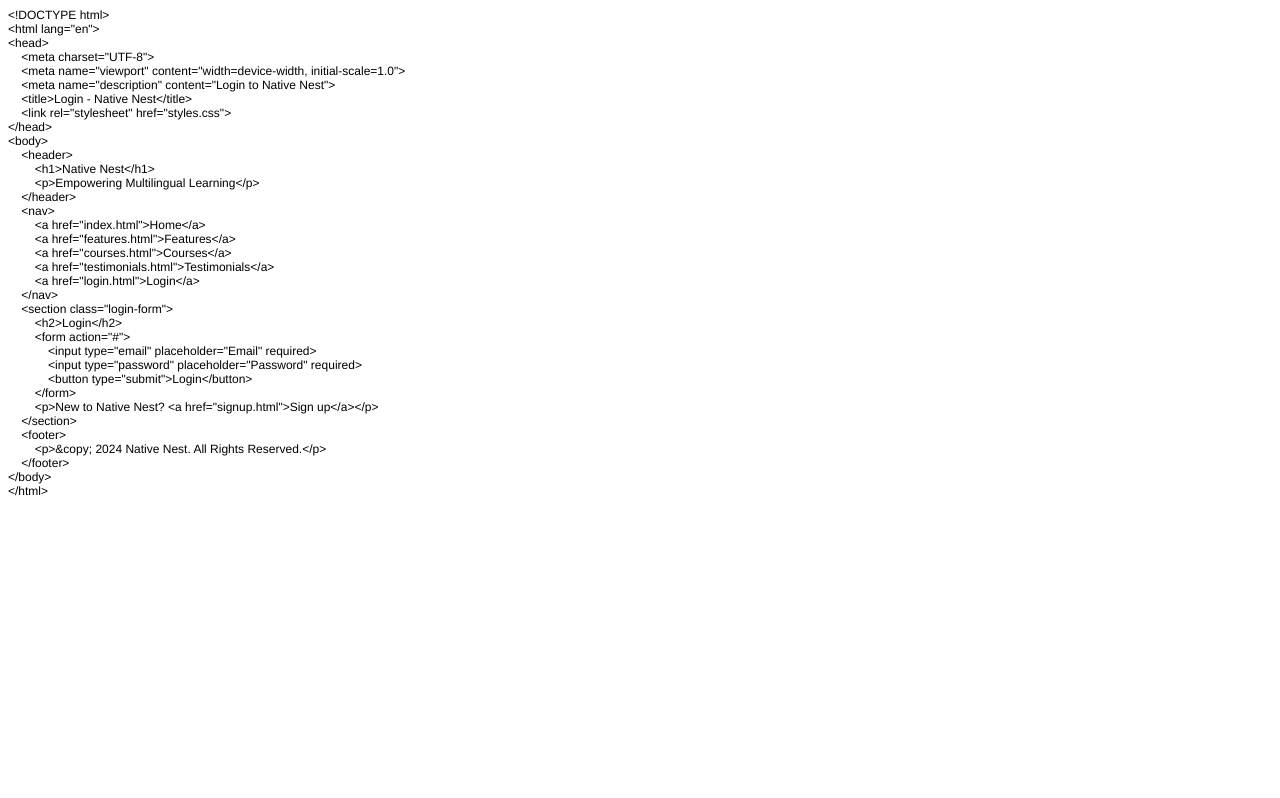
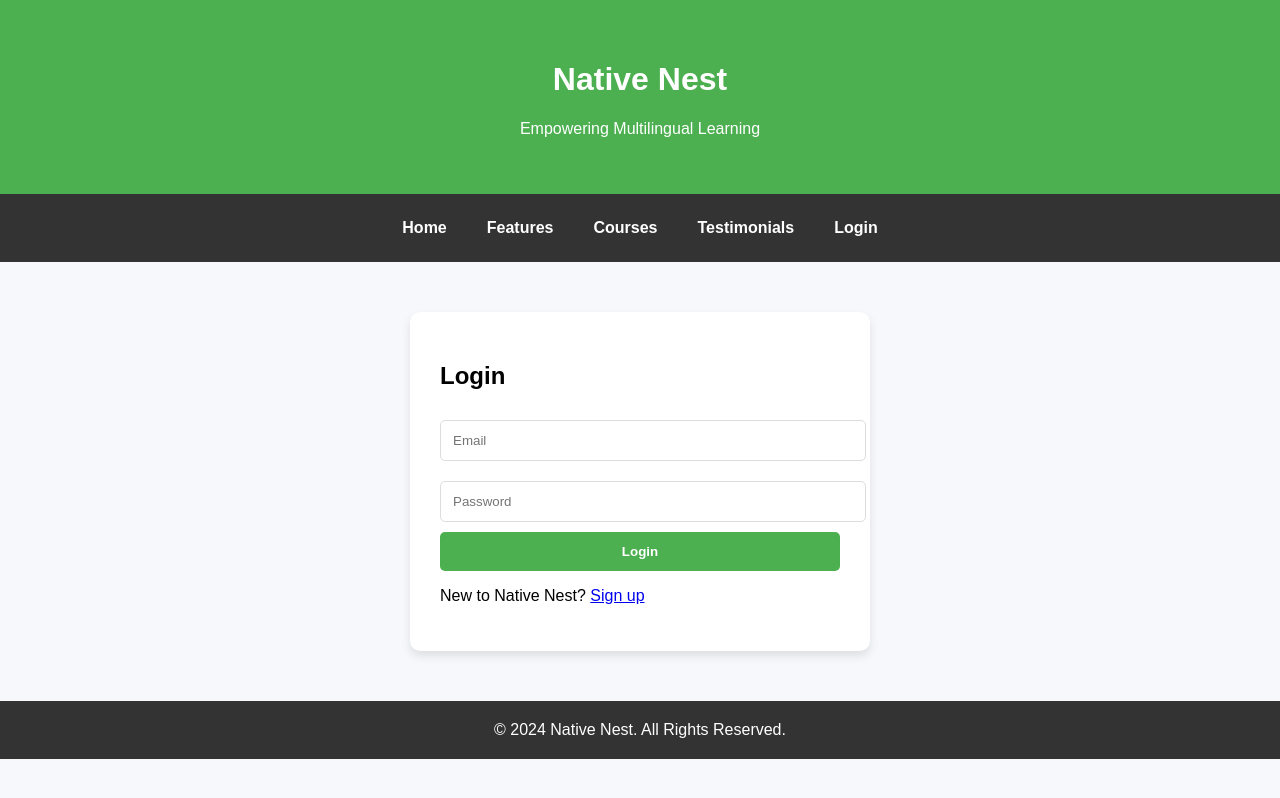
Before and after one commit to aaaryan-patel/native-nest, a plain HTML site: page login.html in a window 1280 px wide. Drawn offline with Linux system fonts and the light colour scheme.

Commit message:
Update login.html

```diff
--- a/login.html
+++ b/login.html
@@ -1,50 +1,38 @@
-<!DOCTYPE html PUBLIC "-//W3C//DTD HTML 4.01//EN" "http://www.w3.org/TR/html4/strict.dtd">
-<html>
+<!DOCTYPE html>
+<html lang="en">
 <head>
-  <meta http-equiv="Content-Type" content="text/html; charset=utf-8">
-  <meta http-equiv="Content-Style-Type" content="text/css">
-  <title></title>
-  <meta name="Generator" content="Cocoa HTML Writer">
-  <meta name="CocoaVersion" content="2575.2">
-  <style type="text/css">
-    p.p1 {margin: 0.0px 0.0px 0.0px 0.0px; font: 12.0px Helvetica}
-  </style>
+  <meta charset="UTF-8">
+  <meta name="viewport" content="width=device-width, initial-scale=1.0">
+  <meta name="description" content="Login to Native Nest">
+  <title>Login - Native Nest</title>
+  <link rel="stylesheet" href="styles.css">
 </head>
 <body>
-<p class="p1">&lt;!DOCTYPE html&gt;</p>
-<p class="p1">&lt;html lang="en"&gt;</p>
-<p class="p1">&lt;head&gt;</p>
-<p class="p1"><span class="Apple-converted-space">    </span>&lt;meta charset="UTF-8"&gt;</p>
-<p class="p1"><span class="Apple-converted-space">    </span>&lt;meta name="viewport" content="width=device-width, initial-scale=1.0"&gt;</p>
-<p class="p1"><span class="Apple-converted-space">    </span>&lt;meta name="description" content="Login to Native Nest"&gt;</p>
-<p class="p1"><span class="Apple-converted-space">    </span>&lt;title&gt;Login - Native Nest&lt;/title&gt;</p>
-<p class="p1"><span class="Apple-converted-space">    </span>&lt;link rel="stylesheet" href="styles.css"&gt;</p>
-<p class="p1">&lt;/head&gt;</p>
-<p class="p1">&lt;body&gt;</p>
-<p class="p1"><span class="Apple-converted-space">    </span>&lt;header&gt;</p>
-<p class="p1"><span class="Apple-converted-space">        </span>&lt;h1&gt;Native Nest&lt;/h1&gt;</p>
-<p class="p1"><span class="Apple-converted-space">        </span>&lt;p&gt;Empowering Multilingual Learning&lt;/p&gt;</p>
-<p class="p1"><span class="Apple-converted-space">    </span>&lt;/header&gt;</p>
-<p class="p1"><span class="Apple-converted-space">    </span>&lt;nav&gt;</p>
-<p class="p1"><span class="Apple-converted-space">        </span>&lt;a href="index.html"&gt;Home&lt;/a&gt;</p>
-<p class="p1"><span class="Apple-converted-space">        </span>&lt;a href="features.html"&gt;Features&lt;/a&gt;</p>
-<p class="p1"><span class="Apple-converted-space">        </span>&lt;a href="courses.html"&gt;Courses&lt;/a&gt;</p>
-<p class="p1"><span class="Apple-converted-space">        </span>&lt;a href="testimonials.html"&gt;Testimonials&lt;/a&gt;</p>
-<p class="p1"><span class="Apple-converted-space">        </span>&lt;a href="login.html"&gt;Login&lt;/a&gt;</p>
-<p class="p1"><span class="Apple-converted-space">    </span>&lt;/nav&gt;</p>
-<p class="p1"><span class="Apple-converted-space">    </span>&lt;section class="login-form"&gt;</p>
-<p class="p1"><span class="Apple-converted-space">        </span>&lt;h2&gt;Login&lt;/h2&gt;</p>
-<p class="p1"><span class="Apple-converted-space">        </span>&lt;form action="#"&gt;</p>
-<p class="p1"><span class="Apple-converted-space">            </span>&lt;input type="email" placeholder="Email" required&gt;</p>
-<p class="p1"><span class="Apple-converted-space">            </span>&lt;input type="password" placeholder="Password" required&gt;</p>
-<p class="p1"><span class="Apple-converted-space">            </span>&lt;button type="submit"&gt;Login&lt;/button&gt;</p>
-<p class="p1"><span class="Apple-converted-space">        </span>&lt;/form&gt;</p>
-<p class="p1"><span class="Apple-converted-space">        </span>&lt;p&gt;New to Native Nest? &lt;a href="signup.html"&gt;Sign up&lt;/a&gt;&lt;/p&gt;</p>
-<p class="p1"><span class="Apple-converted-space">    </span>&lt;/section&gt;</p>
-<p class="p1"><span class="Apple-converted-space">    </span>&lt;footer&gt;</p>
-<p class="p1"><span class="Apple-converted-space">        </span>&lt;p&gt;&amp;copy; 2024 Native Nest. All Rights Reserved.&lt;/p&gt;</p>
-<p class="p1"><span class="Apple-converted-space">    </span>&lt;/footer&gt;</p>
-<p class="p1">&lt;/body&gt;</p>
-<p class="p1">&lt;/html&gt;</p>
+  <header>
+    <h1>Native Nest</h1>
+    <p>Empowering Multilingual Learning</p>
+  </header>
+
+  <nav>
+    <a href="index.html">Home</a>
+    <a href="features.html">Features</a>
+    <a href="courses.html">Courses</a>
+    <a href="testimonials.html">Testimonials</a>
+    <a href="login.html">Login</a>
+  </nav>
+
+  <section class="login-form">
+    <h2>Login</h2>
+    <form action="login-process.php" method="POST">
+      <input type="email" name="email" placeholder="Email" required>
+      <input type="password" name="password" placeholder="Password" required>
+      <button type="submit">Login</button>
+    </form>
+    <p>New to Native Nest? <a href="signup.html">Sign up</a></p>
+  </section>
+
+  <footer>
+    <p>&copy; 2024 Native Nest. All Rights Reserved.</p>
+  </footer>
 </body>
 </html>
```
